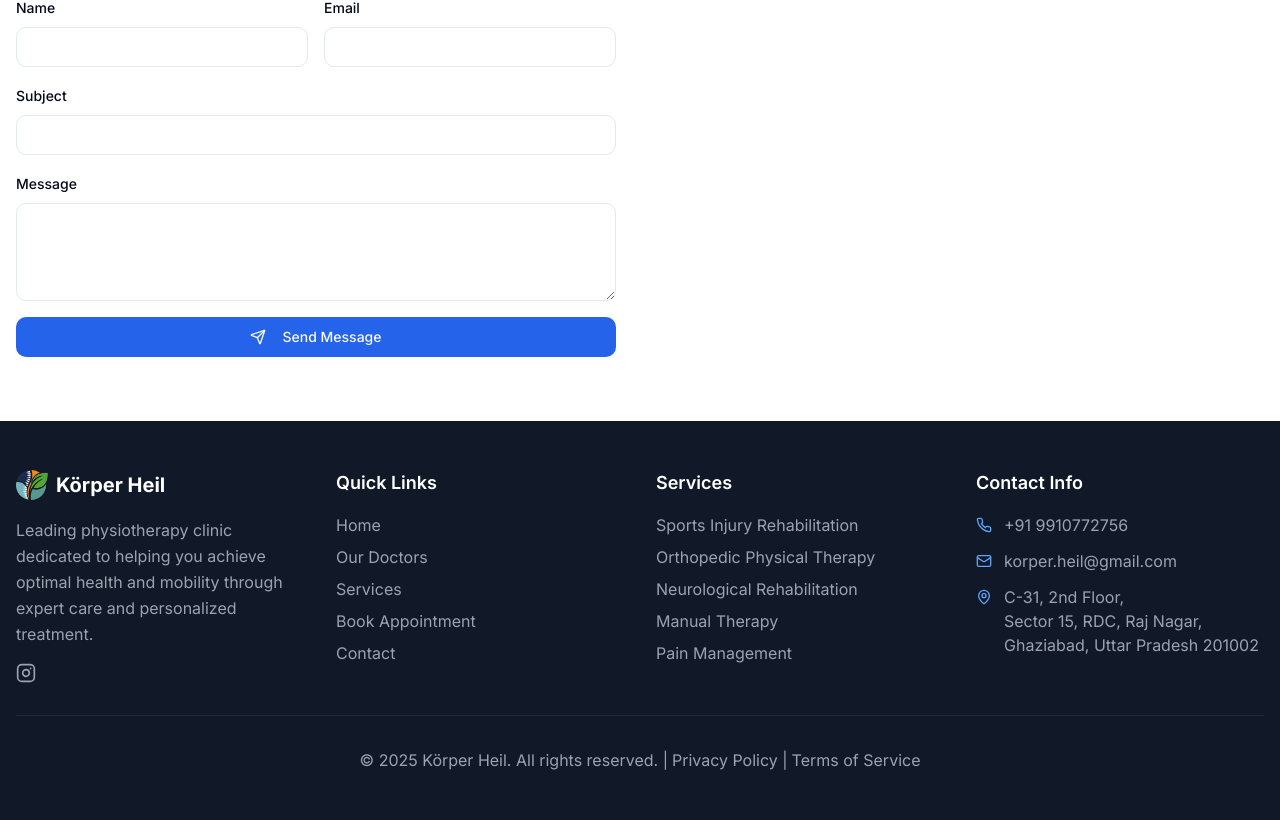
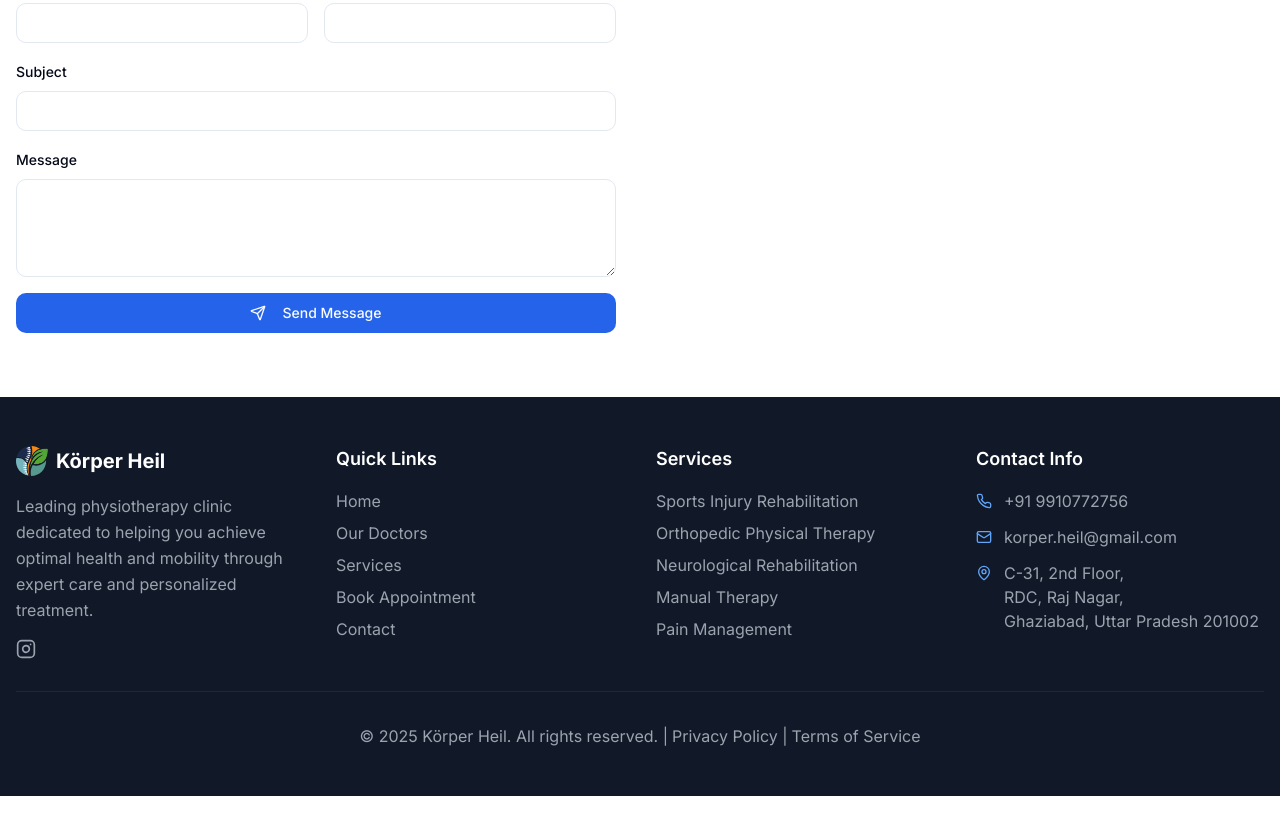
Before and after one commit to korperheil/PhysioSite, a Next.js app: page /contact in a window 1280 px wide. Shown: the part 725-1545 px from the top of the page. After the commit the page ends 1521 px from the top, so only its background shows below. Built offline with nearby package versions, Linux system fonts and the light colour scheme.

Commit message:
address updated

```diff
--- a/components/contact-info.tsx
+++ b/components/contact-info.tsx
@@ -19,7 +19,7 @@ const contactDetails = [
   {
     icon: MapPin,
     title: "Address",
-    details: ["C-31, 2nd Floor, Sector 15, RDC, Raj Nagar, Ghaziabad, Uttar Pradesh 201002"],
+    details: ["C-31, 2nd Floor, RDC, Raj Nagar, Ghaziabad, Uttar Pradesh 201002"],
     action: null,
   },
   {
--- a/components/footer.tsx
+++ b/components/footer.tsx
@@ -97,7 +97,7 @@ export function Footer() {
                 <span className="text-gray-400">
                   C-31, 2nd Floor,
                   <br />
-                  Sector 15, RDC, Raj Nagar,
+                  RDC, Raj Nagar,
                   <br />
                    Ghaziabad, Uttar Pradesh 201002
                 </span>
--- a/components/structured-data.tsx
+++ b/components/structured-data.tsx
@@ -19,7 +19,7 @@ export function StructuredData({ type }: StructuredDataProps) {
           email: "korper.heil@gmail.com",
           address: {
             "@type": "PostalAddress",
-            streetAddress: "C-31, 2nd Floor, Sector 15, RDC",
+            streetAddress: "C-31, 2nd Floor,RDC",
             addressLocality: "Raj Nagar",
             addressRegion: "Ghaziabad",
             postalCode: "201002",
```
